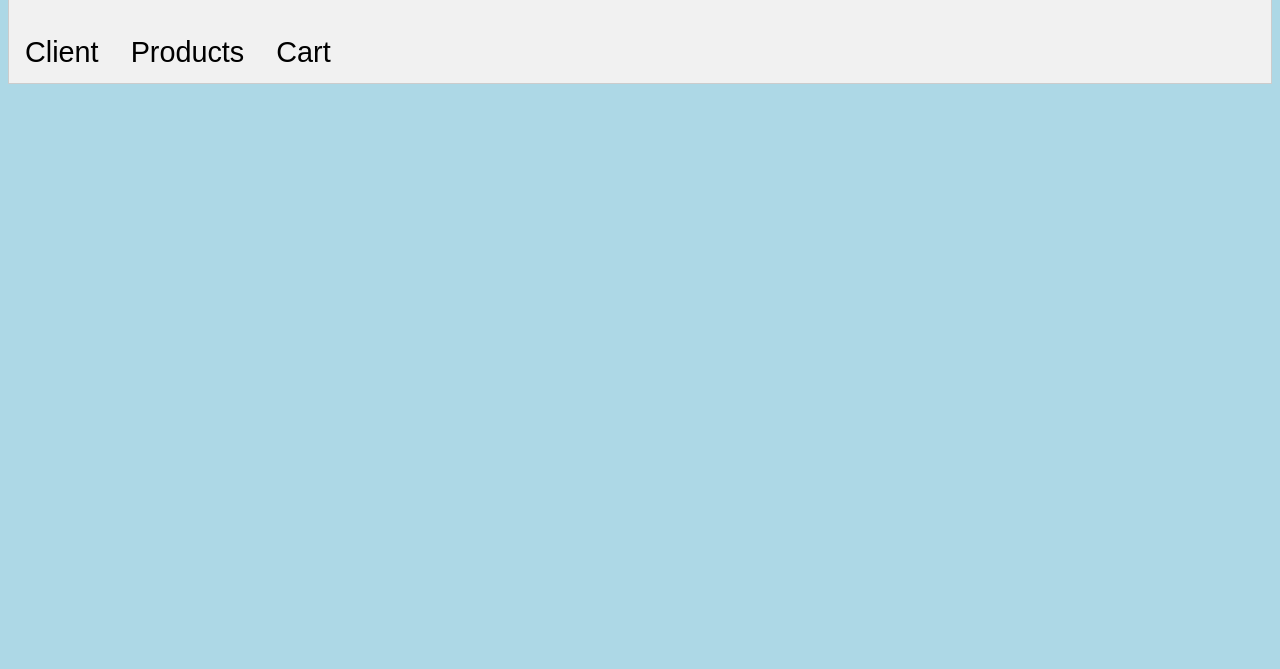
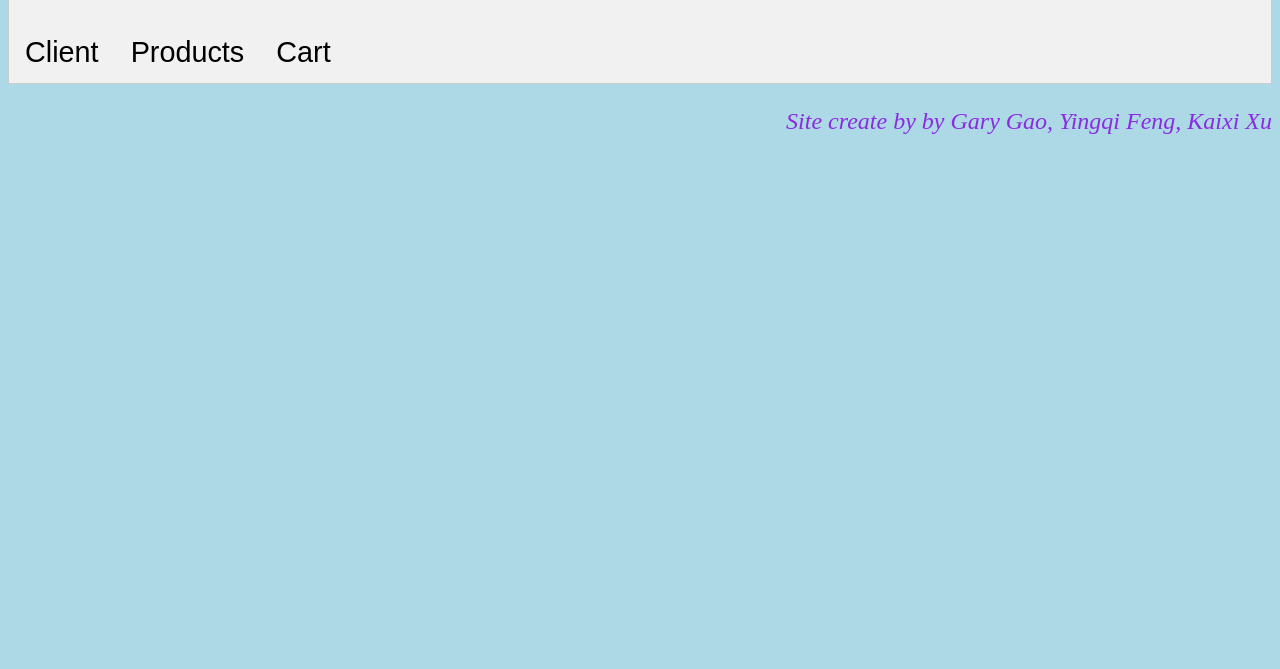
Before and after one commit to Vicky-Feng/SEG3125Lab02, a plain HTML site: page index.html in a window 1280 px wide. Shown: the part 131-800 px from the top of the page. Drawn offline with Linux system fonts and the light colour scheme.

Commit message:
add signature

```diff
--- a/index.html
+++ b/index.html
@@ -3,6 +3,7 @@
 <head>
 	<! This style sheet is taken from  https://www.w3schools.com/howto/howto_js_tabs.asp>
 	<link href="styles/style.css" rel="stylesheet" type="text/css">
+    <title>GVK's Grocery Store</title>
 </head>
 
 <body>
@@ -22,25 +23,24 @@
   <p>Tell us a bit about you.</p>
 	Choose a Category:<br>
 
-  <input type="checkbox" id="choice1" name="choice1" value="Vegetarian"
-    onchange="populateListProductChoices('displayProduct')">
+    <input type="checkbox" id="choice1" name="choice1" value="Vegetarian" onchange="populateListProductChoices('displayProduct')">
     <label for="choice1"> Vegetarian</label><br>
 
-  <input type="checkbox" id="choice2" name="choice2" value="GlutenFree"
-    onchange="populateListProductChoices('displayProduct')">
+    <input type="checkbox" id="choice2" name="choice2" value="GlutenFree" onchange="populateListProductChoices('displayProduct')">
     <label for="choice2">Gluten Free</label><br>
 
-  <input type="checkbox" id="choice3" name="choice3" value="ShellfishAllergy"
-    onchange="populateListProductChoices('displayProduct')">
+    <input type="checkbox" id="choice3" name="choice3" value="ShellfishAllergy" onchange="populateListProductChoices('displayProduct')">
     <label for="choice3">Shellfish Allergy</label><br>
 
-  <input type="checkbox" id="choice4" name="choice4" value="Organic"
-    onchange="populateListProductChoices('displayProduct')">
+    <input type="checkbox" id="choice4" name="choice4" value="Organic" onchange="populateListProductChoices('displayProduct')">
     <label for="choice4">Organic</label><br>
 
-  <input type="checkbox" id="choice5" name="choice5" value="NonOrganic"
-    onchange="populateListProductChoices('displayProduct')">
+    <input type="checkbox" id="choice5" name="choice5" value="NonOrganic" onchange="populateListProductChoices('displayProduct')">
     <label for="choice5">Non-organic</label><br>
+
+
+
+
 </div>
 
 <div id="Products" class="tabcontent">
@@ -59,8 +59,10 @@
   <div id="displayCart"></div>
 </div>
 
+
 <script src="scripts/groceries.js"></script>
 <script src="scripts/main.js"></script>
 
+<p id="signature">Site create by by Gary Gao, Yingqi Feng, Kaixi Xu</p>
 </body>
 </html>
```
Lines whose indentation alone changed are shown as unchanged.
